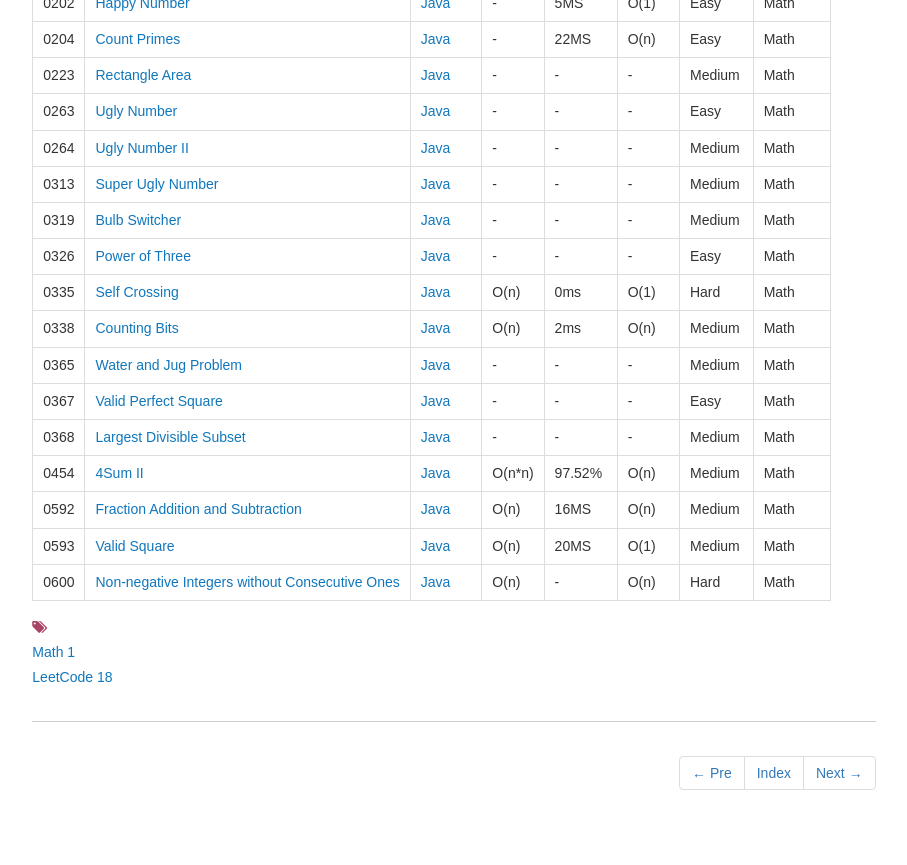
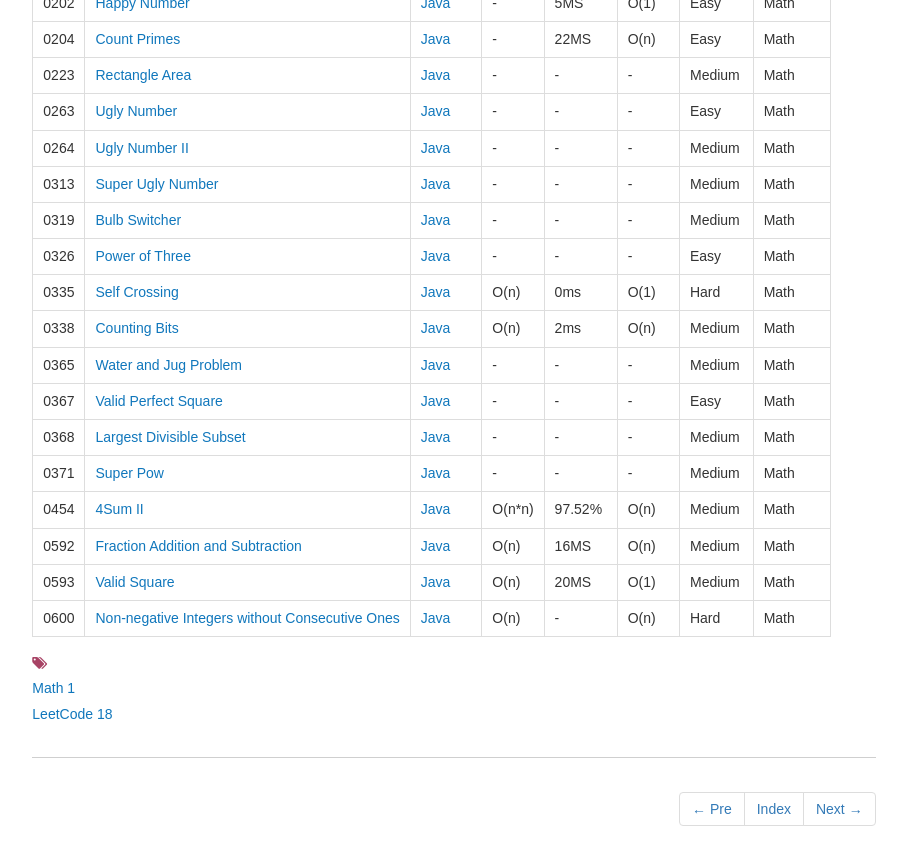
Before and after one commit to dunso/algorithm, a Jekyll site: the page built from docs/_posts/2017-12-03-Math.md, in a window 1280 px wide and 900 px high, scrolled down 784 px. Shown: the top 865 px of the window, without its empty margins (186-1093 px from the left). Built offline with Jekyll 4.4.1, drawn with Linux system fonts in a browser that asks for light colours; nearby versions of some CDN libraries.

Commit message:
Add index of LeetCode0371.java to docs

```diff
--- a/docs/_posts/2017-12-03-Math.md
+++ b/docs/_posts/2017-12-03-Math.md
@@ -41,6 +41,7 @@ icon: file-alt
 |0365|[Water and Jug Problem](https://leetcode.com/problems/water-and-jug-problem/) | [Java](https://e.srl/leetcode-365/)  |-|-|-|Medium|Math|
 |0367|[Valid Perfect Square](https://leetcode.com/problems/valid-perfect-square/) | [Java](https://e.srl/leetcode-367/)  |-|-|-|Easy|Math|
 |0368|[Largest Divisible Subset](https://leetcode.com/problems/largest-divisible-subset/)|[Java](https://e.srl/leetcode-368/)|-|-|-|Medium|Math|
+|0371|[Super Pow](https://leetcode.com/problems/super-pow/)|[Java](https://e.srl/leetcode-371/)|-|-|-|Medium|Math|
 |0454|[4Sum II](https://leetcode.com/problems/4sum-ii/) | [Java](https://e.srl/leetcode-454/)  | O(n\*n) |97.52%| O(n)  |  Medium |Math|
 |0592|[Fraction Addition and Subtraction](https://leetcode.com/problems/fraction-addition-and-subtraction/)| [Java](https://e.srl/leetcode-592/)  | O(n) |16MS| O(n)  |  Medium |Math|
 |0593|[Valid Square](https://leetcode.com/problems/valid-square)| [Java](https://e.srl/leetcode-593/)  | O(n) |20MS| O(1)  |  Medium |Math|
```
